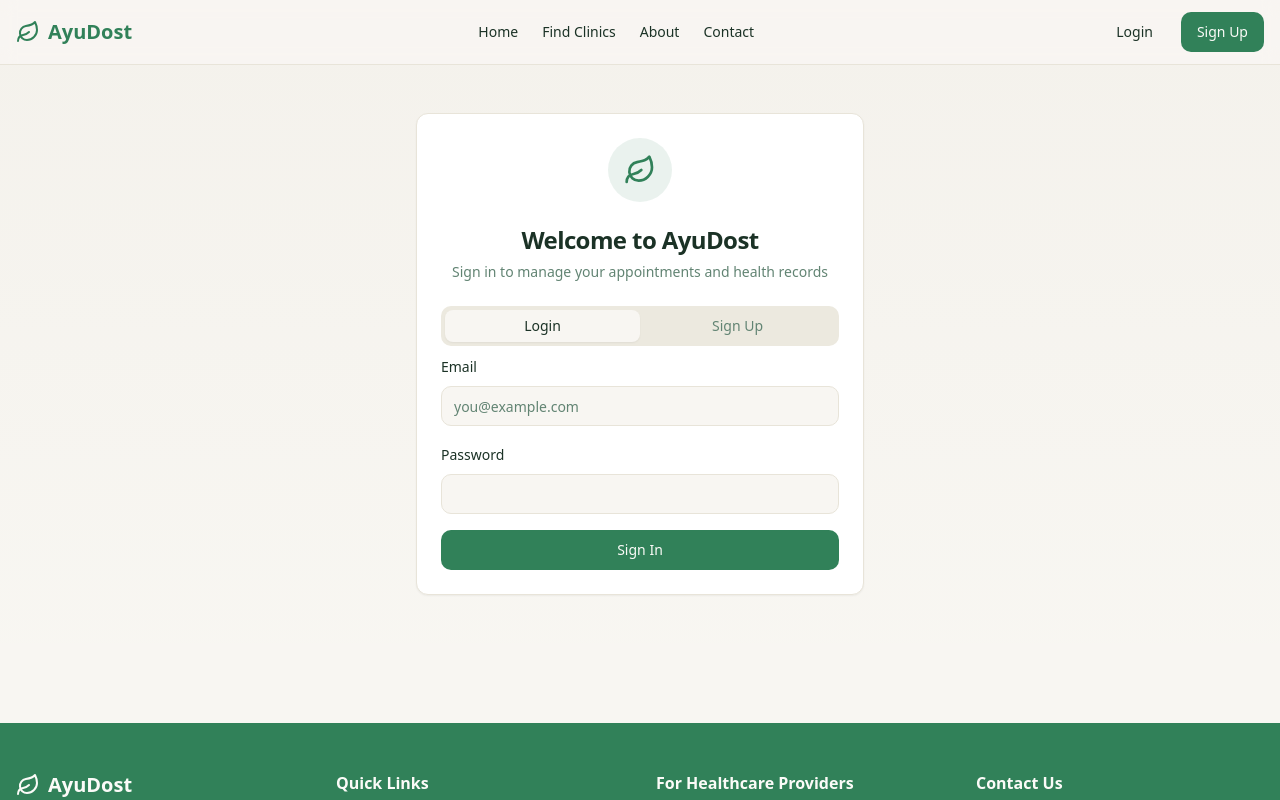
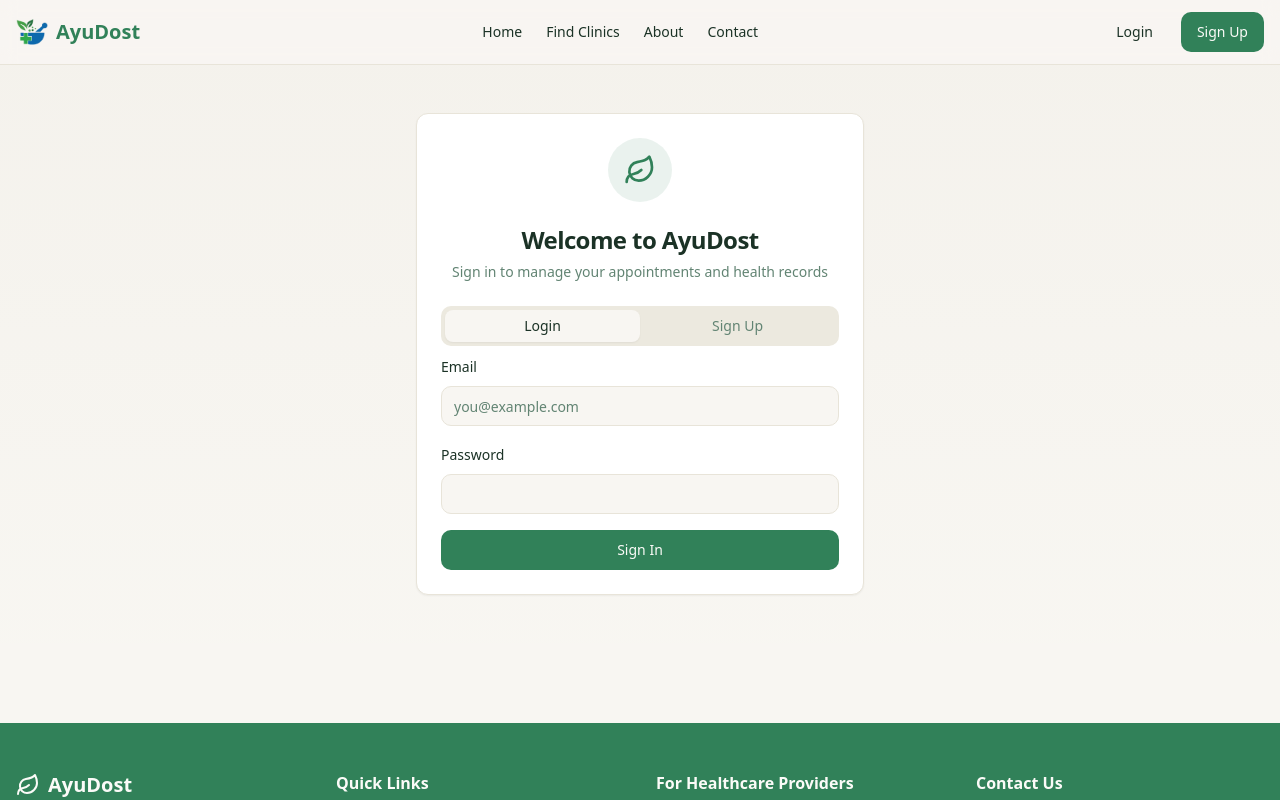
Before and after one commit to Rithesh0115/ayudost-connect-62435, a React (Vite) app: page /auth in a window 1280 px wide. Shown: the top 800 px of the page. Built offline with nearby package versions, Linux system fonts and the light colour scheme; the HTML template or start-up script is replaced by a standard one.

Commit message:
Add logo to Navbar
Replaces the existing leaf icon in the Navbar with the uploaded logo. The logo has been copied to the src/assets folder and imported into Navbar.tsx.

```diff
--- a/src/components/Navbar.tsx
+++ b/src/components/Navbar.tsx
@@ -1,6 +1,7 @@
 import { Link, useNavigate } from "react-router-dom";
 import { Button } from "@/components/ui/button";
-import { Leaf, Menu, LogOut } from "lucide-react";
+import { Menu, LogOut } from "lucide-react";
+import ayudostLogo from "@/assets/ayudost-logo.png";
 import {
   Sheet,
   SheetContent,
@@ -34,7 +35,7 @@ const Navbar = () => {
     <nav className="sticky top-0 z-50 w-full border-b border-border bg-background/95 backdrop-blur supports-[backdrop-filter]:bg-background/60">
       <div className="container mx-auto px-4 h-16 flex items-center justify-between">
         <Link to="/" className="flex items-center gap-2 text-xl font-bold text-primary hover:text-primary/80 transition-colors">
-          <Leaf className="h-6 w-6" />
+          <img src={ayudostLogo} alt="AyuDost Logo" className="h-8 w-8 object-contain" />
           <span>AyuDost</span>
         </Link>
 
```
Also changed, not shown: src/assets/ayudost-logo.png (added).
